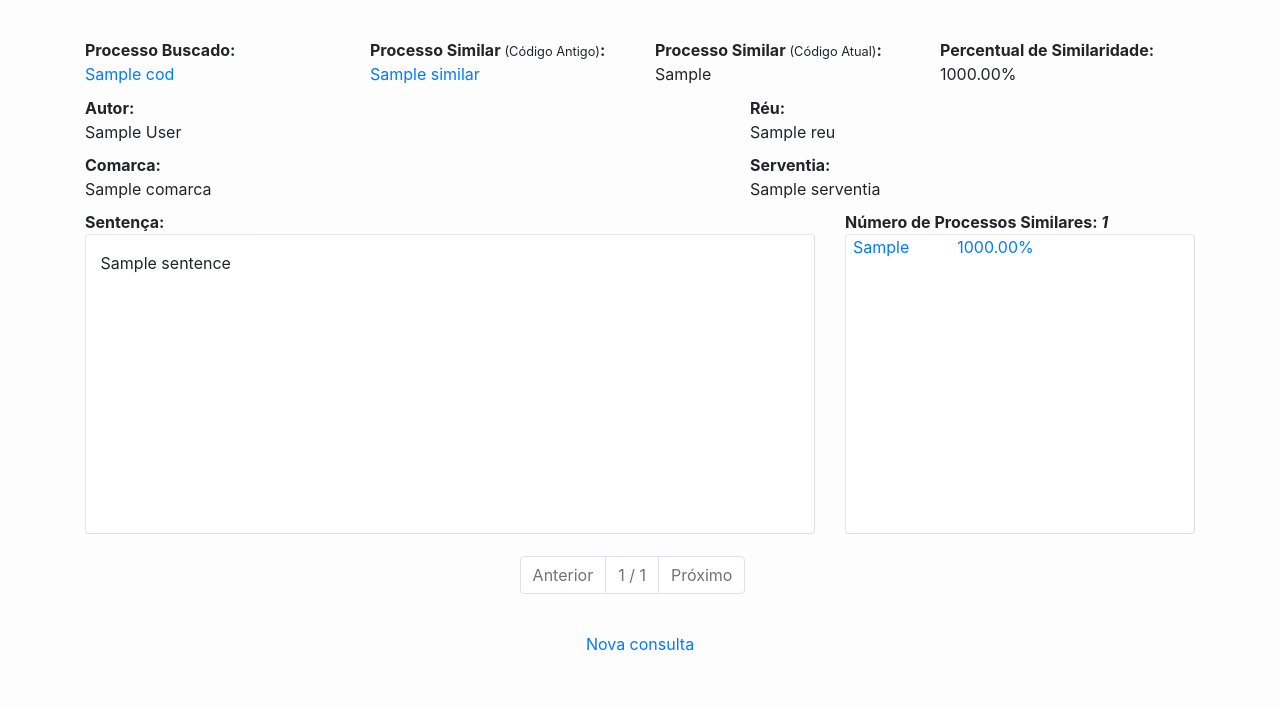
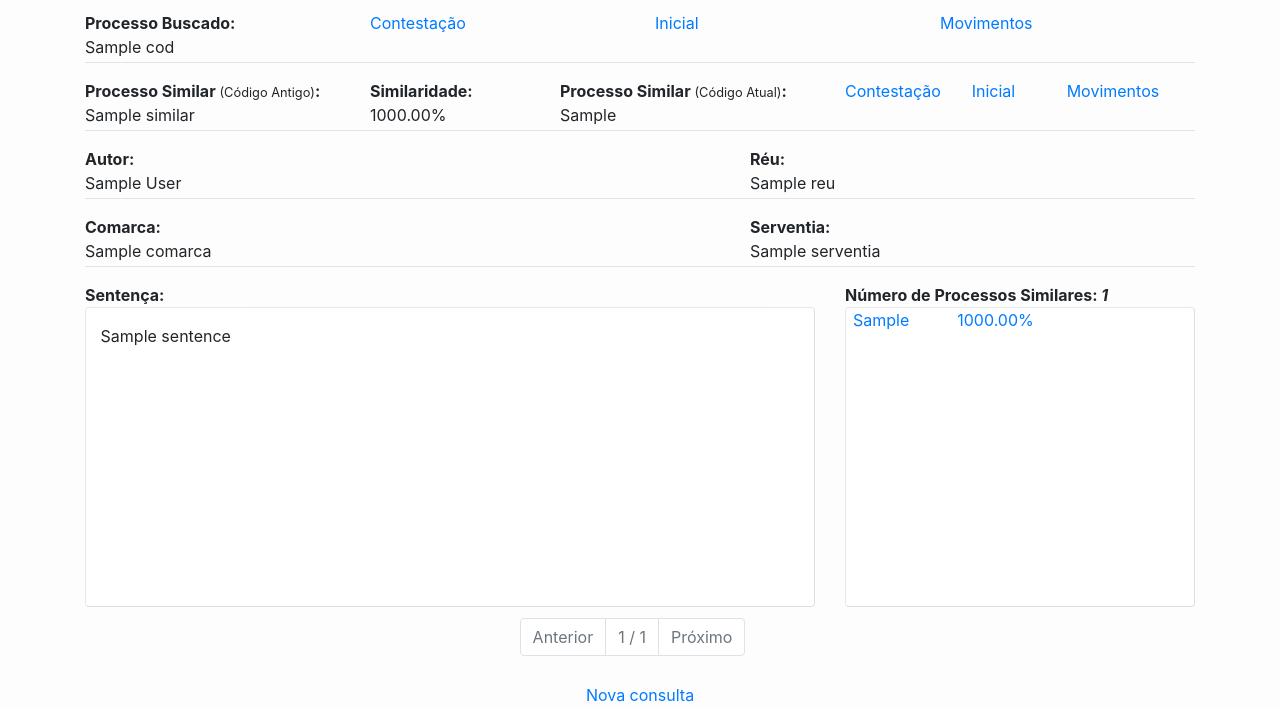
Before and after one commit to yangricardo/reditus, a Django app: template templates/search/sentenca.html in a window 1280 px wide. Shown: the part 98-805 px from the top of the page. Before the commit the page ends 749 px from the top, so only its background shows below. Run offline with Django 3.2, Linux system fonts and the light colour scheme; the template is opened without the code that fills it: most values are stand-ins (such as "Sample title", 1, 10 or a date in 2020); some libraries are stand-ins or nearby versions.

Commit message:
Links para contestação, movimentos e inicial

```diff
--- a/static/css/reditus.css
+++ b/static/css/reditus.css
@@ -24,11 +24,11 @@ body{
 }
 
 .container {
-  margin-top: 3%;
+  margin-top: 0.2%;
 }
 
 .row-container {
-  margin-top: 2%;
+  margin-top: 1%;
 }
 
 .row-height{
--- a/templates/search/sentenca.html
+++ b/templates/search/sentenca.html
@@ -9,28 +9,50 @@
         </div>
     </div>
     {%else%}
-        <div class="row row-container row-height">
+        <div class="row row-container row-height border-1">
             <div class="col-sm-3">
                 <strong>Processo Buscado:</strong>
                 <div class="card-text justify-content-center">
-                    <a href="{{process_url}}" target="_blank">{{ cod }}</a>
+                    {{ cod }}
                 </div>
             </div>
             <div class="col-sm-3">
-                <strong>Processo Similar <small>(Código Antigo)</small>:</strong>
+                <div class="card-text justify-content-center"><a href="{{process_contestacao_url}}" target="_blank">Contestação</a></div>
+            </div>
+            <div class="col-sm-3">
                 <div class="card-text justify-content-center">
-                    <a href="{{url}}" target="_blank">{{ similar }}</a>
+                    <a href="#" target="_blank">Inicial</a>
                 </div>
             </div>
             <div class="col-sm-3">
+                <div class="card-text justify-content-center"><a href="{{process_movimento_url}}" target="_blank">Movimentos</a></div>
+            </div>
+        </div>
+        <hr>
+        <div class="row row-container row-height">
+            <div class="col-sm-3 ">
+                <strong>Processo Similar <small>(Código Antigo)</small>:</strong>
+                <div class="card-text justify-content-center">
+                    {{ similar }}
+                </div>
+            </div>
+            <div class="col-sm-2 ">
+                <strong>Similaridade</small>: </strong>
+                <div class="card-text justify-content-center">{{ similaridade | percentage}}</div>
+            </div>
+            <div class="col-sm-3 ">
                 <strong>Processo Similar <small>(Código Atual)</small>: </strong>
                 <div class="card-text justify-content-center">{{ similar_atual }}</div>
             </div>
-            <div class="col-sm-3">
-                <strong>Percentual de Similaridade</small>: </strong>
-                <div class="card-text justify-content-center">{{ similaridade | percentage}}</div>
+            <div class="col-sm-4 d-inline-block">
+                <div class="row">
+                    <div class="col-sm-4"><a href="{{similar_movimento_url}}" target="_blank">Contestação</a></div>
+                    <div class="col-sm-3"><a href="#" target="_blank">Inicial</a></div>
+                    <div class="col-sm-4"><a href="{{similar_movimento_url}}" target="_blank">Movimentos</a></div>
+                </div>
             </div>
         </div>
+        <hr>
         <div class="row row-container row-height">
             <div class="col-sm-7">
                 <strong>Autor:</strong>
@@ -41,6 +63,7 @@
                 <div class="card-text justify-content-center">{{reu}}</div>
             </div>
         </div>
+        <hr>
         <div class="row row-container row-height">
             <div class="col-sm-7">
                 <strong>Comarca:</strong>
@@ -50,8 +73,8 @@
                 <strong>Serventia:</strong>
                 <div class="card-text justify-content-center">{{ serventia }}</div>
             </div>
-
         </div>
+        <hr>
         <div class="row row-container">
             <div class="col-sm-8">
                 <strong>Sentença:</strong>
@@ -74,7 +97,6 @@
                 </div>
             </div>
         </div>
-
         <div class="row row-container">
             <ul class="col pagination clearfix justify-content-center">
             {%if has_previous%}
```
Also changed, not shown: search/views.py (+5 -3 lines).
